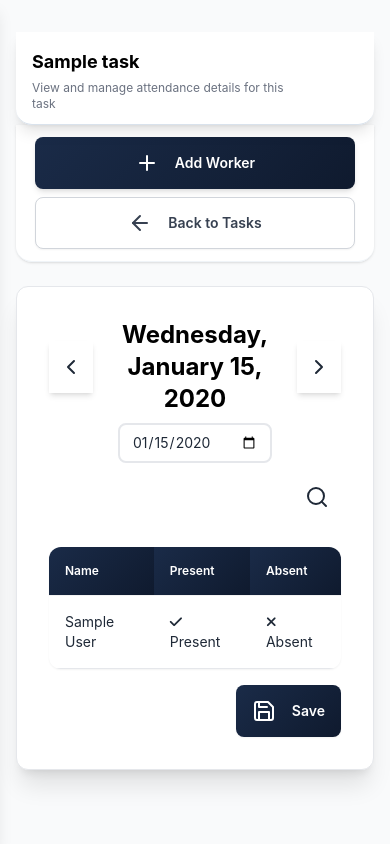
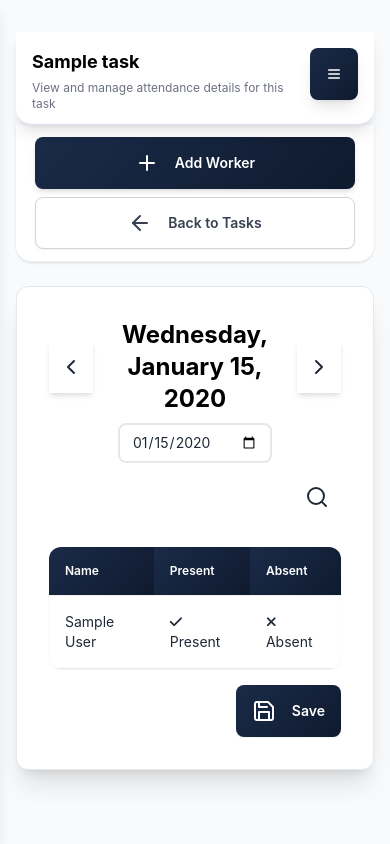
Before and after one commit to markmwape/Casual-Worker-Manager_Company-Setup-Form, a Flask app: template templates/task_attendance.html in a window 390 px wide. Run offline with Flask 3, Linux system fonts and the light colour scheme; tables that the repository leaves empty hold one stand-in row (values such as "Sample post"); the template is opened without the code that fills it: values that come from a table or form of the project are taken from there, most other values are stand-ins (such as "Sample title", 1, 10 or a date in 2020); some libraries are stand-ins or nearby versions.

Commit message:
fix: Update mobile drawer button implementation for better accessibility and consistency

```diff
--- a/templates/task_attendance.html
+++ b/templates/task_attendance.html
@@ -8,7 +8,7 @@
             Task Attendance: {{ task.name }}
         </div>
         <div class="flex gap-2">
-            <button onclick="openAddWorkerToTaskModal({{ task.id }})" class="btn btn-primary">
+            <button onclick="openAddWorkerToTaskModal('{{ task.id }}')" class="btn btn-primary">
                 <i data-feather="plus" class="mr-2"></i>Add Worker
             </button>
             <a href="{{ url_for('tasks_route') }}" class="btn btn-ghost">
@@ -20,14 +20,18 @@
     <div class="relative lg:hidden">
         <div class="sticky top-0 left-0 w-full z-50 bg-white/95 border-b border-brand-navy-100 flex flex-col items-start gap-0 shadow-lg rounded-b-2xl px-4 pt-4 pb-2">
             <!-- Hamburger menu (absolute, top right) -->
-            <div class="mobile-sidebar-toggle absolute top-4 right-4 z-[110] lg:hidden"></div>
+            <label for="my-drawer" class="btn btn-circle btn-primary shadow-lg absolute top-4 right-4 z-[110] lg:hidden">
+                <svg class="w-6 h-6" fill="none" stroke="currentColor" viewBox="0 0 24 24">
+                    <path stroke-linecap="round" stroke-linejoin="round" stroke-width="2" d="M4 6h16M4 12h16M4 18h16"></path>
+                </svg>
+            </label>
             <!-- Title and subtitle -->
             <h1 class="text-lg font-bold text-black truncate w-full pr-16 mb-1">{{ task.name }}</h1>
             <p class="text-xs text-gray-500 mb-1 w-full pr-16">View and manage attendance details for this task</p>
         </div>
         <!-- Sticky action buttons below title on mobile -->
         <div class="sticky top-[64px] left-0 w-full z-40 flex flex-col items-center bg-white/95 py-3 border-b border-brand-navy-50 shadow rounded-b-2xl gap-2 px-4">
-            <button onclick="openAddWorkerToTaskModal({{ task.id }})" class="btn btn-primary w-full max-w-xs shadow-md text-base py-2">
+            <button onclick="openAddWorkerToTaskModal('{{ task.id }}')" class="btn btn-primary w-full max-w-xs shadow-md text-base py-2">
                 <i data-feather="plus" class="mr-2"></i>Add Worker
             </button>
             <a href="{{ url_for('tasks_route') }}" class="btn w-full max-w-xs border border-gray-300 text-gray-700 bg-white hover:bg-gray-50 shadow-sm text-base py-2 flex items-center justify-center transition-all duration-150">
--- a/templates/task_units_completed.html
+++ b/templates/task_units_completed.html
@@ -26,7 +26,11 @@
     <div class="relative lg:hidden">
         <div class="sticky top-0 left-0 w-full z-50 bg-white/95 border-b border-brand-navy-100 flex flex-col items-start gap-0 shadow-lg rounded-b-2xl px-4 pt-4 pb-2">
             <!-- Hamburger menu (absolute, top right) -->
-            <div class="mobile-sidebar-toggle absolute top-4 right-4 z-[110] lg:hidden"></div>
+            <label for="my-drawer" class="btn btn-circle btn-primary shadow-lg absolute top-4 right-4 z-[110] lg:hidden">
+                <svg class="w-6 h-6" fill="none" stroke="currentColor" viewBox="0 0 24 24">
+                    <path stroke-linecap="round" stroke-linejoin="round" stroke-width="2" d="M4 6h16M4 12h16M4 18h16"></path>
+                </svg>
+            </label>
             <!-- Title and subtitle -->
             <h1 class="text-lg font-bold text-black truncate w-full pr-16 mb-1">{{ task.name }}</h1>
             <p class="text-xs text-gray-500 mb-1 w-full pr-16">View and manage units completed for this task</p>
```
Also changed, not shown: templates/attendance.html (+3 -20 lines).
